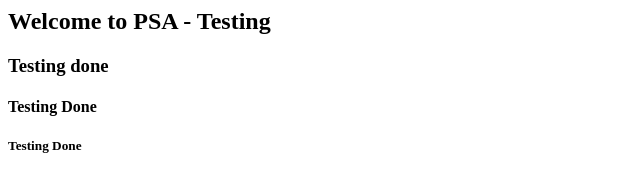
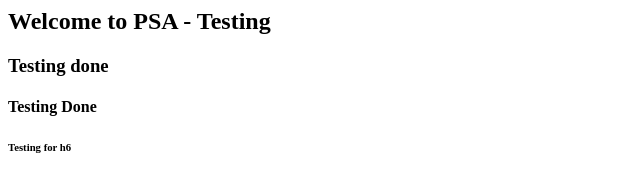
Before and after one commit to narasimhareddyprostack/Basic, a plain HTML site: page contact.html in a window 1280 px wide. Shown: the full height of the page, 0-640 px from the left. Drawn offline with Linux system fonts and the light colour scheme.

Commit message:
Testing for h6

```diff
--- a/contact.html
+++ b/contact.html
@@ -3,6 +3,6 @@
         <h2>Welcome to PSA - Testing</h2>
         <h3>Testing done</h3>
         <h4>Testing Done</h4>
-        <h5>Testing Done </h5>
+        <h6>Testing for h6</h6>
     </body>
 </html>
```
